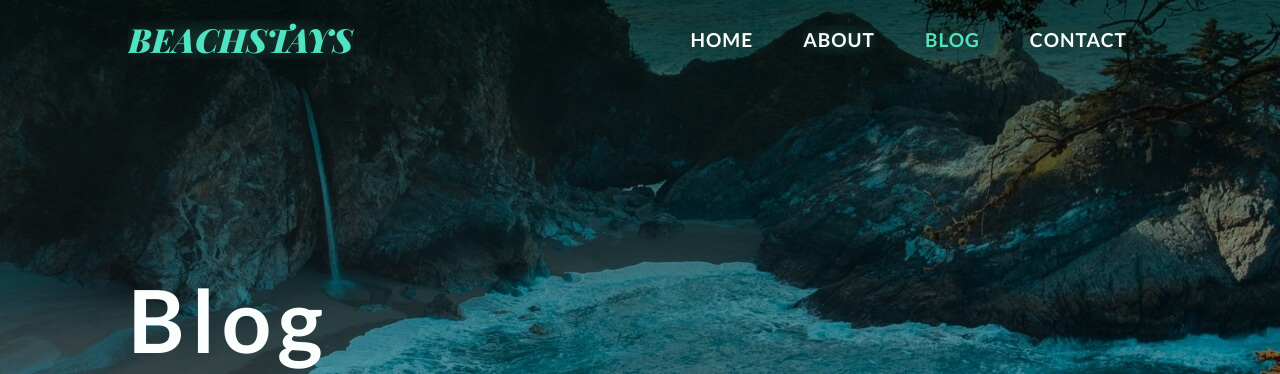
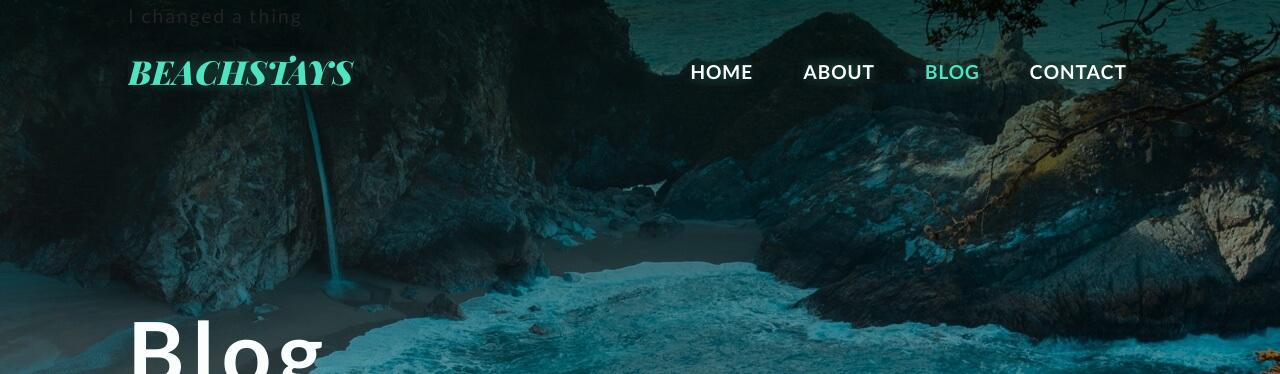
Before and after one commit to RobKlassen/jBoot36-proj1-BeachStay, a plain HTML site: page blog.html in a window 1280 px wide. Shown: the top 374 px of the page. Drawn offline with Linux system fonts and the light colour scheme.

Commit message:
committed a change

```diff
--- a/blog.html
+++ b/blog.html
@@ -12,6 +12,7 @@
 
 <header class="blogPageHeader">
     <div class="wrapper">
+        <p>I changed a thing</p>
         <nav>
             <h2>Beachstays</h2>
             <ul class="mainNavMenu">
```
